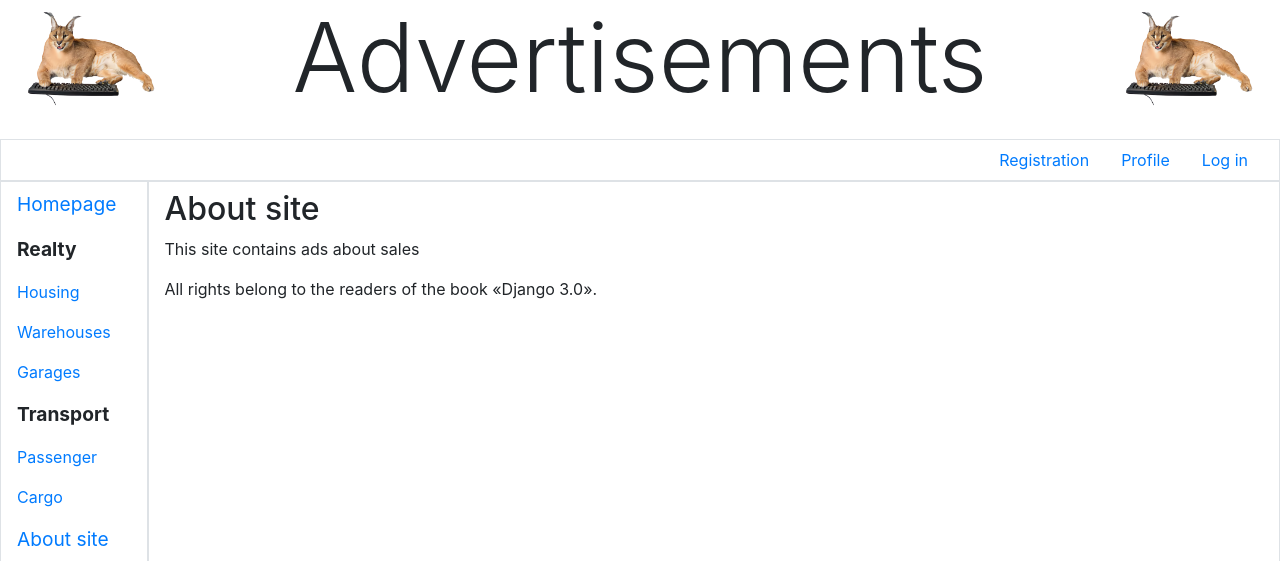
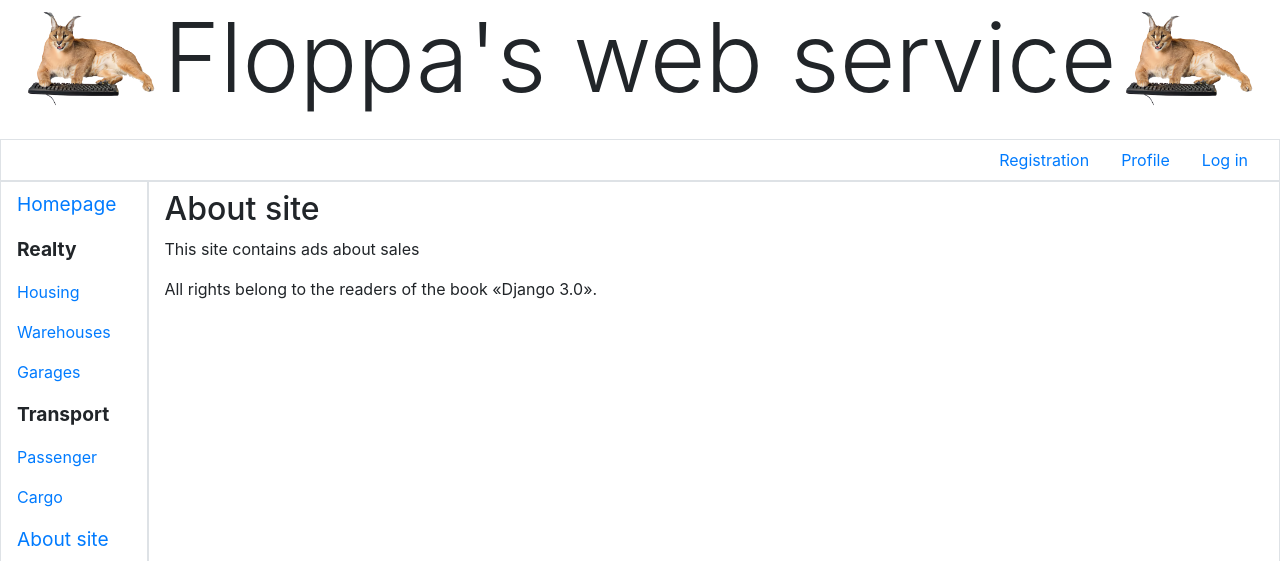
Before and after one commit to XenoProxy/advertisements-site, a Django app: template bboard/main/templates/main/about.html in a window 1280 px wide. Shown: the top 561 px of the page. Run offline with Django 3.2, Linux system fonts and the light colour scheme; the template is opened without the code that fills it, so the values that code supplies are empty; some libraries are stand-ins or nearby versions.

Commit message:
[*] Floppa's web service

```diff
--- a/bboard/main/templates/layout/basic.html
+++ b/bboard/main/templates/layout/basic.html
@@ -13,7 +13,7 @@
     </head>
     <body class="container-fluid"> <!--К телу страницы  привязываем стилевой класс-->
         <header class="mb-4">
-            <h1 class="display-1 text-center">Advertisements</h1>
+            <h1 class="display-1 text-center">Floppa's web service</h1>
         </header>
         <div class="row">
             <ul class="col nav justify-content-end border">
```
